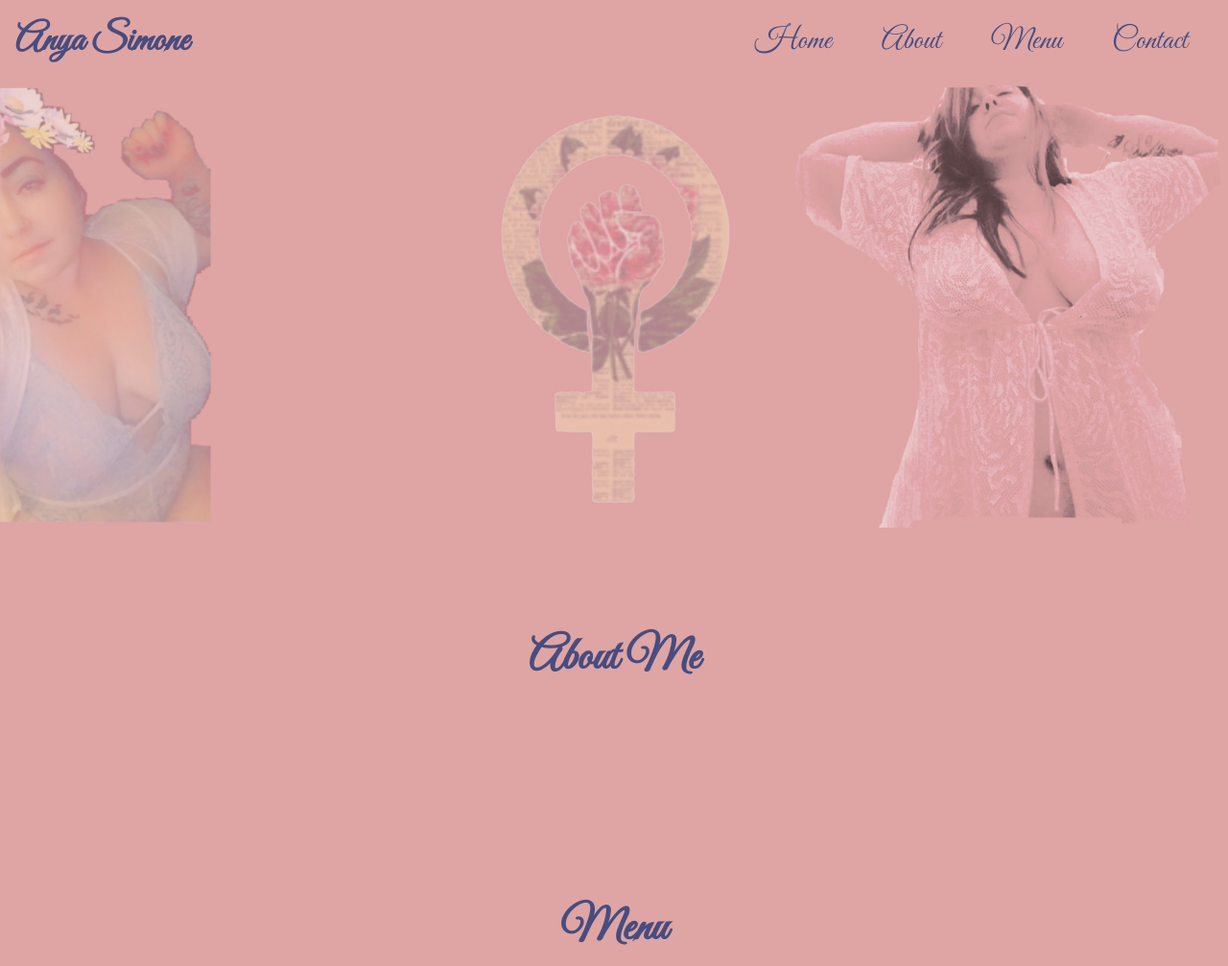
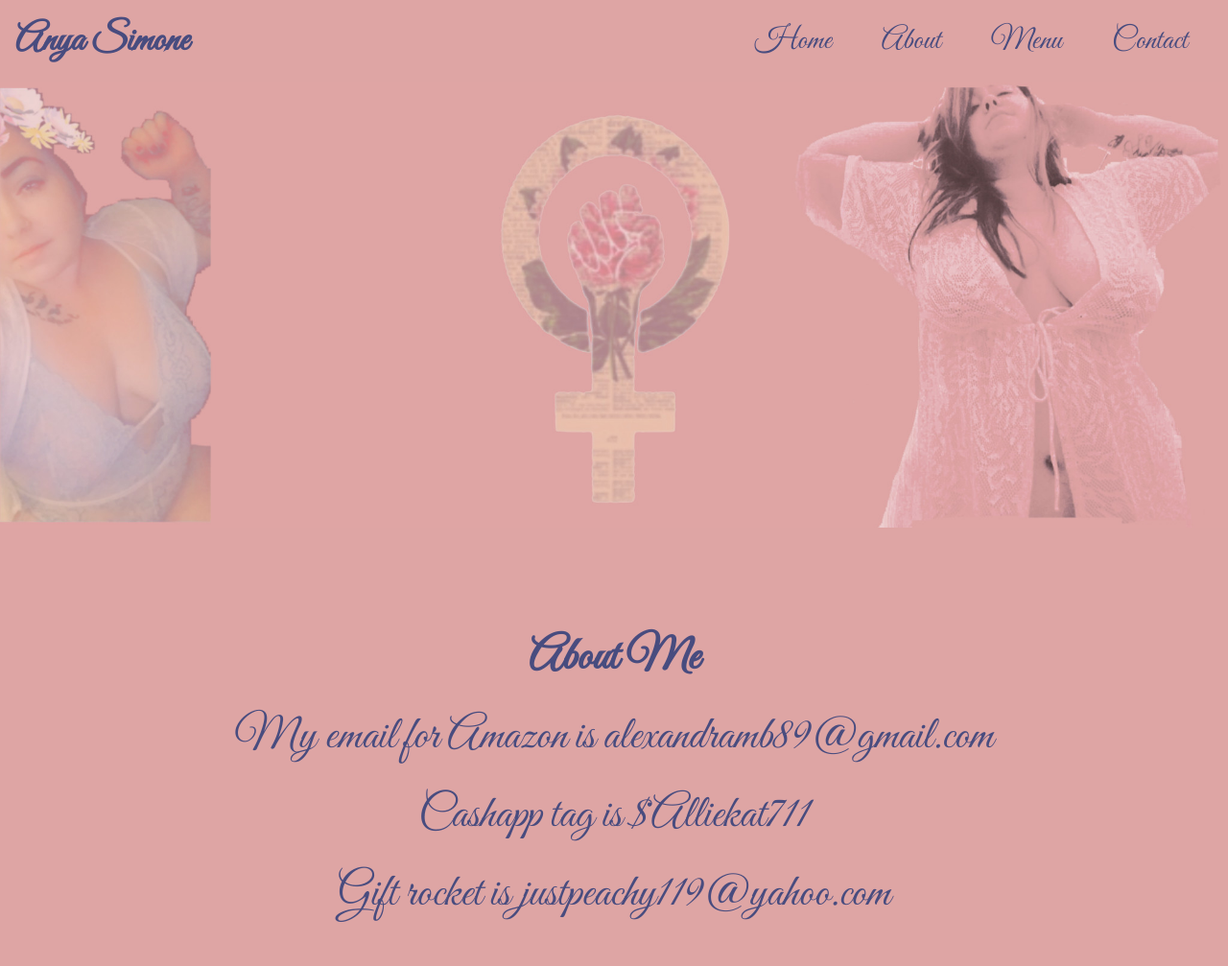
Before and after one commit to anyasimone/home, a plain HTML site: page index.html in a window 1280 px wide. Shown: the top 1007 px of the page at 96% size. Drawn offline with nearby package versions, Linux system fonts and the light colour scheme.

Commit message:
Update index.html

```diff
--- a/index.html
+++ b/index.html
@@ -40,7 +40,9 @@
             <section id="about">
             <h2 class="section-heading">About Me</h2>
 
-            <p class="about-text"></p>
+            <p class="about-text">My email for Amazon is alexandramb89@gmail.com</p>
+            <p class="about-text">Cashapp tag is $Alliekat711</p>
+            <p class="about-text">Gift rocket is justpeachy119@yahoo.com</p>
 
             </section>
 
```
